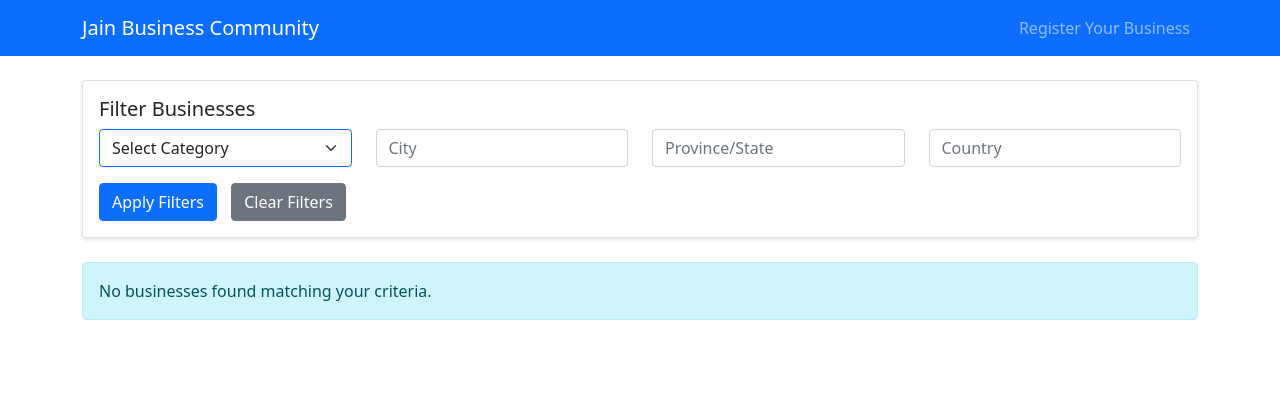
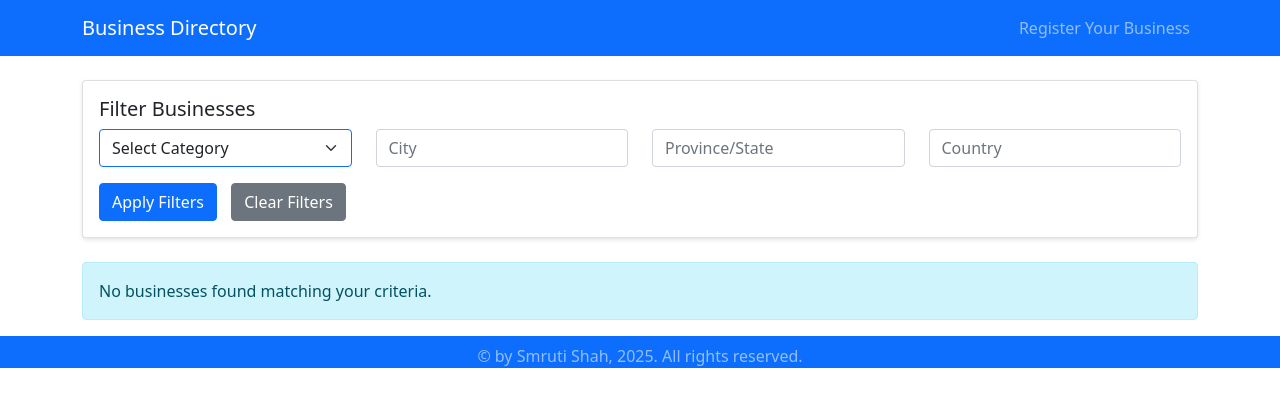
Before and after one commit to smrutishah2610/AI-Powered_Business_Directory_Using_Website_URL, a Flask app: page /websites in a window 1280 px wide. Shown: the top 407 px of the page. Run offline with Flask 3, Linux system fonts and the light colour scheme; data that the repository does not hold is empty.

Commit message:
v1.0.3
Website name and footer updated

```diff
--- a/templates/index.html
+++ b/templates/index.html
@@ -1,7 +1,7 @@
 <!DOCTYPE html>
 <html>
 <head>
-    <title>Jain Business Community</title>
+    <title>Business Directory</title>
     <link href="https://cdn.jsdelivr.net/npm/bootstrap@5.1.3/dist/css/bootstrap.min.css" rel="stylesheet">
     <link rel="stylesheet" href="{{ url_for('static', filename='style.css') }}">
 </head>
@@ -9,7 +9,7 @@
     <!-- Navbar -->
     <nav class="navbar navbar-expand-lg navbar-dark bg-primary">
         <div class="container">
-            <a class="navbar-brand" href="/">Jain Business Community</a>
+            <a class="navbar-brand" href="/">Business Directory</a>
             <button class="navbar-toggler" type="button" data-bs-toggle="collapse" data-bs-target="#navbarNav">
                 <span class="navbar-toggler-icon"></span>
             </button>
@@ -142,6 +142,10 @@
         </div>
     </div>
 
+    <footer class="nav navbar-bottom navbar-dark bg-primary justify-content-center pb-0">
+        <p class="navbar-text pb-0 mb-0" style="height: auto;">&copy; by Smruti Shah, 2025. All rights reserved.</p>
+    </footer>
+
     <script src="https://code.jquery.com/jquery-3.6.0.min.js"></script>
     <script src="https://cdn.jsdelivr.net/npm/bootstrap@5.1.3/dist/js/bootstrap.bundle.min.js"></script>
     <script src="{{ url_for('static', filename='script.js') }}"></script>
```
